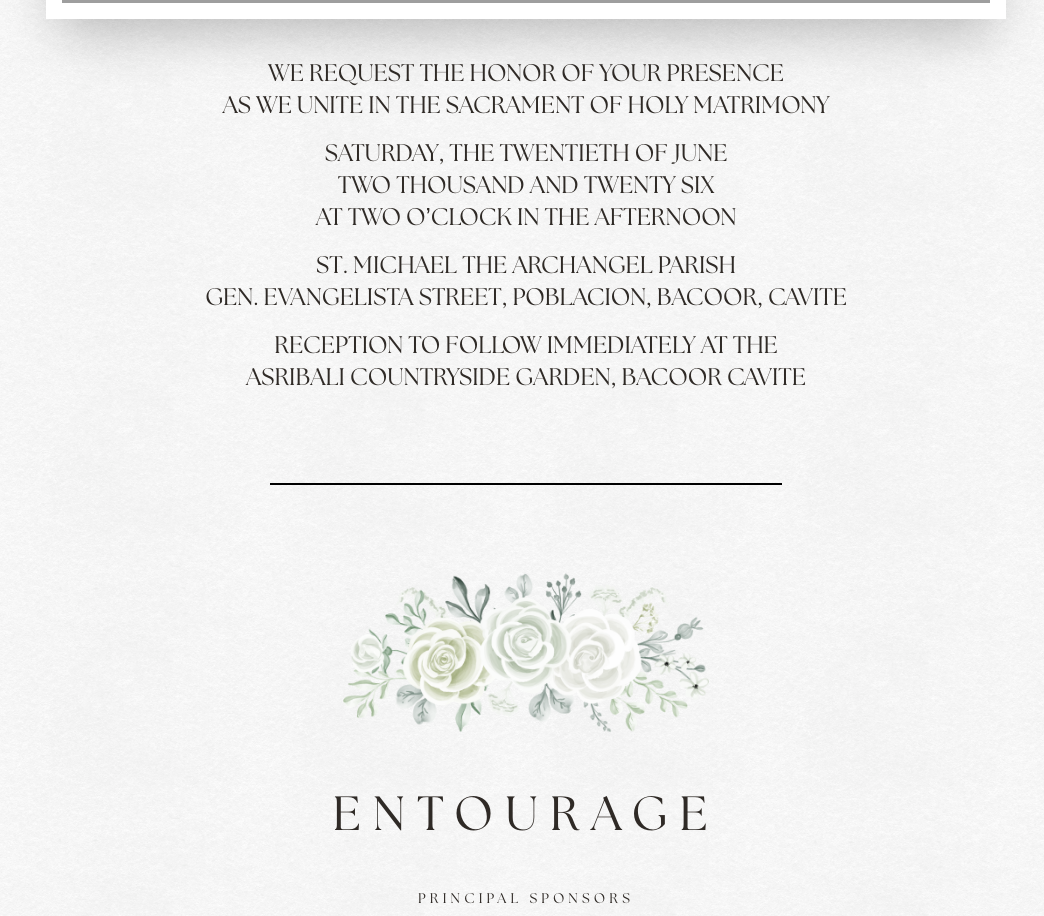
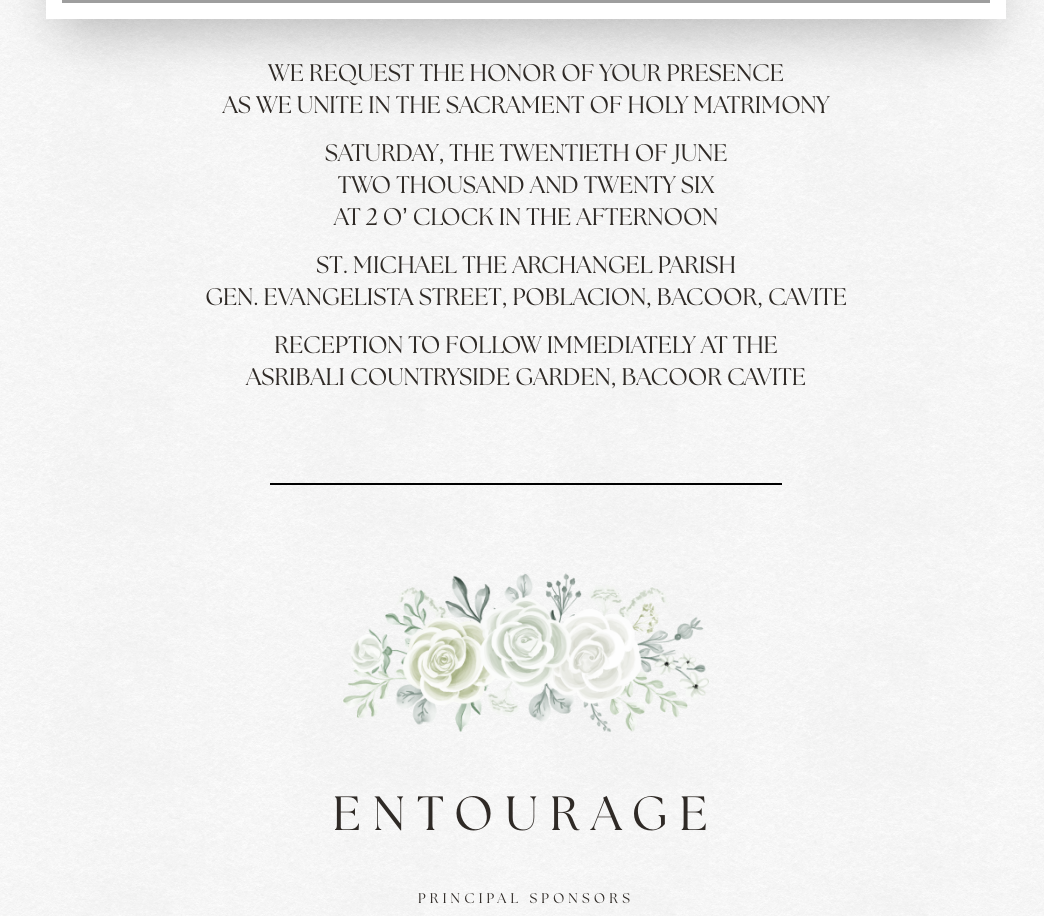
Before and after one commit to Hertis-Garcia/Gabriel_Marielle_WeddingWebsite, a Next.js app: page /details in a window 1280 px wide. Shown: the part 800-1716 px from the top of the page, without its empty margins (114-1158 px from the left). Built offline with nearby package versions, Linux system fonts and the light colour scheme; grey boxes are pictures that could not be loaded.

Commit message:
edited 2 o clock.

```diff
--- a/app/details/page.tsx
+++ b/app/details/page.tsx
@@ -245,7 +245,7 @@ export default function DetailsPage() {
                   <br />
                   TWO THOUSAND AND TWENTY SIX
                   <br />
-                  AT TWO O’CLOCK IN THE AFTERNOON
+                  AT 2 O’ CLOCK IN THE AFTERNOON
                 </p>
 
                 <p className={`${seasons.className} text-xs md:text-2xl`}>
```
